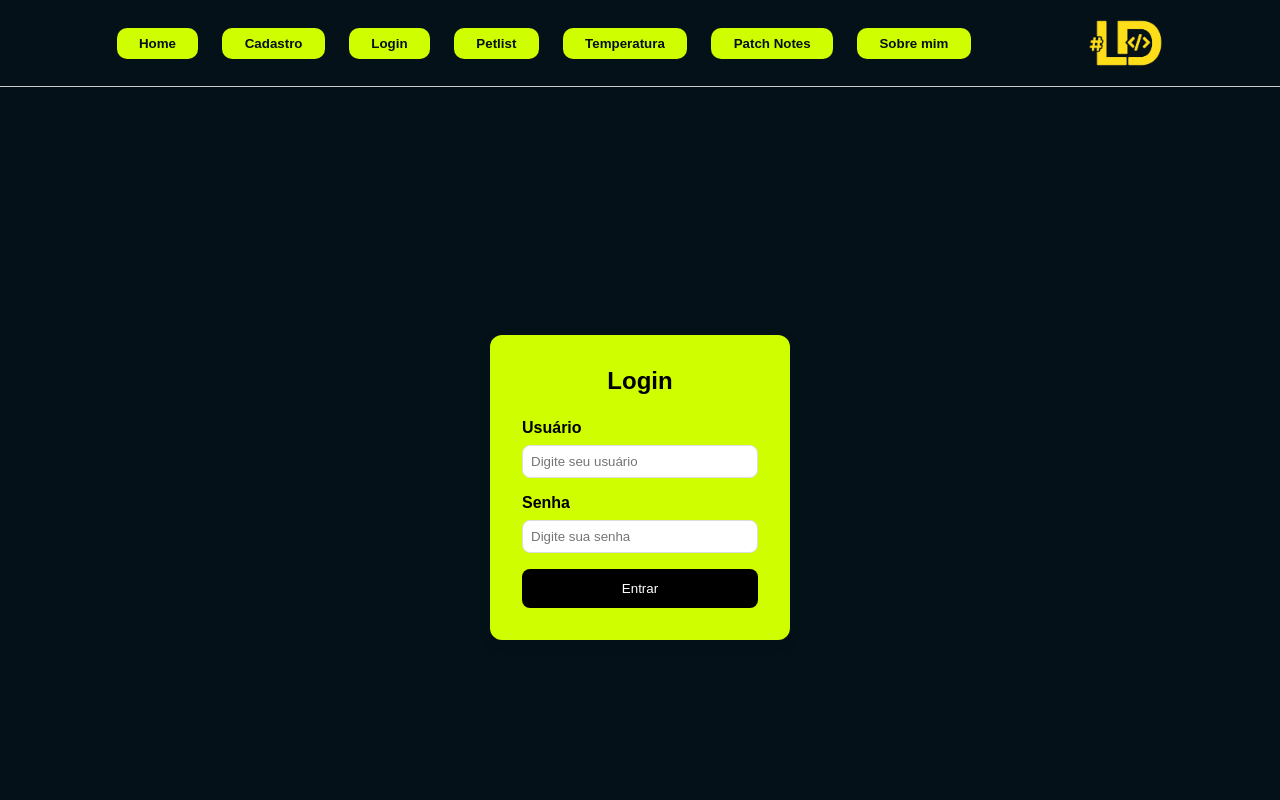
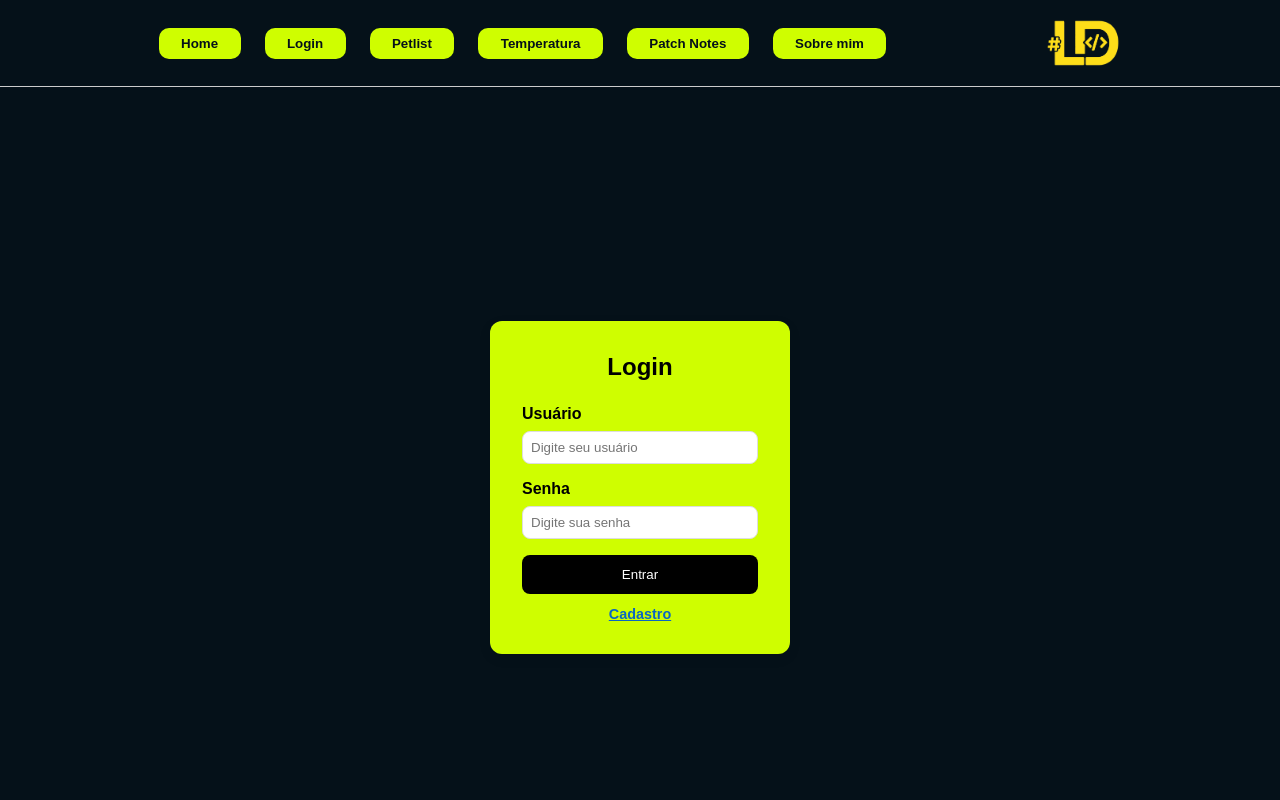
Before and after one commit to ld-oliveira/API_PLAYGROUND_FRONT, a React (Create React App) app: page /LoginPage in a window 1280 px wide. Shown: the top 800 px of the page. Built offline with nearby package versions, Linux system fonts and the light colour scheme; no server answers.

Commit message:
Alteracao_botao_cadastro

```diff
--- a/src/components/Header.jsx
+++ b/src/components/Header.jsx
@@ -40,7 +40,7 @@ const Header = () => {
           {!isAuthenticated ? (
             <>
               <Link to="/" onClick={() => setMenuAberto(false)}><button type="button">Home</button></Link>
-              <Link to="/CadPage" onClick={() => setMenuAberto(false)}><button type="button">Cadastro</button></Link>
+              {/*<Link to="/CadPage" onClick={() => setMenuAberto(false)}><button type="button">Cadastro</button></Link>*/}
               <Link to="/LoginPage" onClick={() => setMenuAberto(false)}><button type="button">Login</button></Link>
               <Link to="/petList" onClick={() => setMenuAberto(false)}><button type="button">Petlist</button></Link>
               <Link to="/apitemp" onClick={() => setMenuAberto(false)}><button type="button">Temperatura</button></Link>
--- a/src/components/LoginForm.jsx
+++ b/src/components/LoginForm.jsx
@@ -1,6 +1,6 @@
 import { useState } from "react";
 
-function LoginForm({ onSubmit, onForgotPassword }) {
+function LoginForm({ onSubmit, onForgotPassword, onClickCadastro }) {
   const [formData, setFormData] = useState({
     username: "",
     password: ""
@@ -48,6 +48,7 @@ function LoginForm({ onSubmit, onForgotPassword }) {
 
       <button type="submit">Entrar</button>
       {/*<button type="button" className="senha" onClick={onForgotPassword}>Esqueci minha senha</button>*/}
+      <button type="button" className="cadastro" onClick={onClickCadastro}>Cadastro</button>
     </form>
   );
 }
--- a/src/pages/LoginPage.jsx
+++ b/src/pages/LoginPage.jsx
@@ -24,9 +24,13 @@ function LoginPage() {
     navigate("/Senha");
   };
 
+  const handleClickCadastro = () => {
+    navigate("/CadPage");
+  };
+
   return (
     <div className="login-page">
-      <LoginForm onSubmit={handleLogin} onForgotPassword={handleForgotPassword} />
+      <LoginForm onSubmit={handleLogin} onForgotPassword={handleForgotPassword} onClickCadastro={handleClickCadastro} />
     </div>
   );
 }
--- a/src/styles/components/Login.scss
+++ b/src/styles/components/Login.scss
@@ -73,3 +73,26 @@ button.senha {
       background: transparent;
 }
 }
+
+
+button.cadastro {
+    margin-top: .75rem;
+    width: auto;
+    padding: 0;
+    background: transparent;
+    color: #0a66c2;
+    border: none;
+    border-radius: 0;
+    font-size: .9rem;
+    font-weight: 600;
+    text-decoration: underline;
+    cursor: pointer;
+    display: block;
+    margin-left: auto;
+    margin-right: auto;
+
+    &:hover {
+      color: #084b8a;
+      background: transparent;
+}
+}
```
